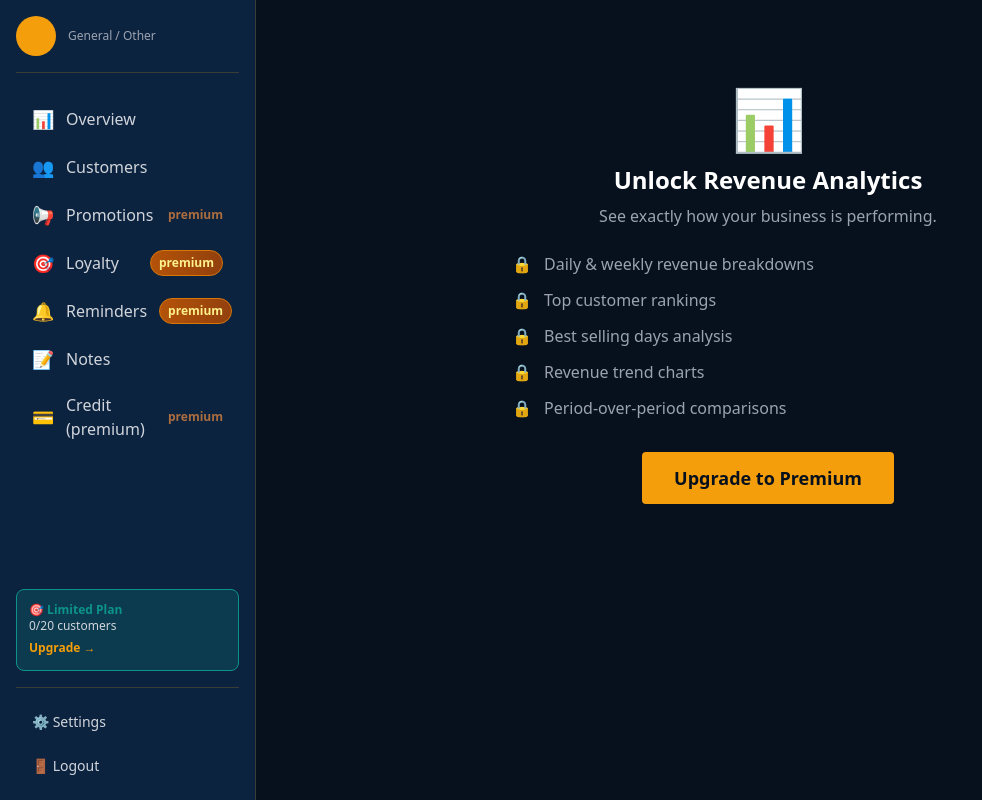
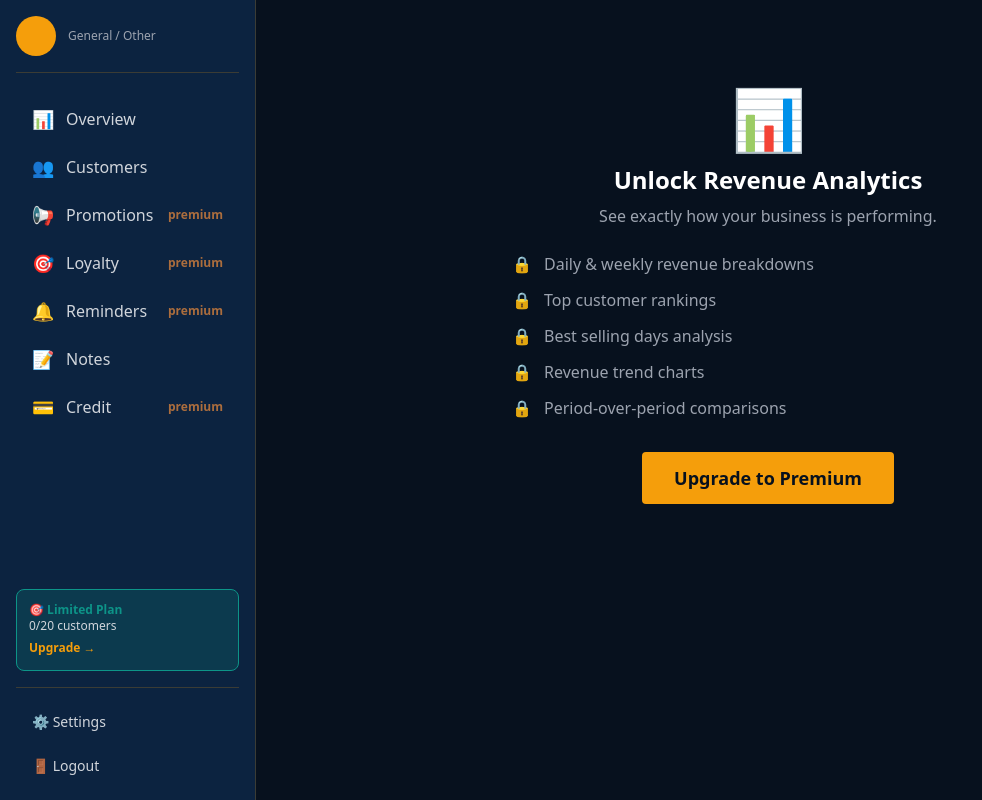
Before and after one commit to jira54/campo, a Django app: page /analytics/ in a window 1280 px wide. Shown: the whole page, without its empty margins (0-982 px from the left). Run offline with Django 5.2, Linux system fonts and the light colour scheme; the visitor is signed in with stand-in values (Sample User, id 1); data that the repository does not hold is empty; some libraries are stand-ins or nearby versions.

Commit message:
Fix premium badges - consistent orange styling and remove (premium) text
- All premium badges now consistently use orange text (text-orange-400)
- Removed '(premium)' text from feature names for premium users
- Promotions already had premium badge - now all premium features show orange 'premium' text
- Clean distinction: feature names in gray, 'premium' word in orange
- Consistent styling across all premium features

```diff
--- a/templates/partials/sidebar.html
+++ b/templates/partials/sidebar.html
@@ -59,22 +59,22 @@
         {% if user.is_premium %}
         <a href="{% url 'customers:loyalty_dashboard' %}" class="flex items-center gap-3 px-4 py-2 rounded-lg {% if page == 'loyalty' %}bg-gold text-deep shadow-lg shadow-gold/30{% else %}text-gray-300 hover:bg-gradient-to-r hover:from-blue-800 hover:to-blue-700 hover:text-gray-100 hover:scale-105 hover:shadow-lg hover:shadow-gray-20{% endif %} transition-all duration-300 ease-out">
             <span class="text-lg">🎯</span>
-            <span>Loyalty (premium)</span>
+            <span>Loyalty</span>
         </a>
         <a href="{% url 'customers:smart_reminders' %}" class="flex items-center gap-3 px-4 py-2 rounded-lg {% if page == 'reminders' %}bg-gold text-deep shadow-lg shadow-gold/30{% else %}text-gray-300 hover:bg-gradient-to-r hover:from-blue-800 hover:to-blue-700 hover:text-gray-100 hover:scale-105 hover:shadow-lg hover:shadow-gray-20{% endif %} transition-all duration-300 ease-out">
             <span class="text-lg">🔔</span>
-            <span>Reminders (premium)</span>
+            <span>Reminders</span>
         </a>
         {% else %}
         <a href="{% url 'customers:loyalty_dashboard' %}" class="flex items-center gap-3 px-4 py-2 rounded-lg {% if page == 'loyalty' %}bg-gold text-deep shadow-lg shadow-gold/30{% else %}text-gray-300 hover:bg-gradient-to-r hover:from-blue-800 hover:to-blue-700 hover:text-gray-100 hover:scale-105 hover:shadow-lg hover:shadow-gray-20{% endif %} transition-all duration-300 ease-out">
             <span class="text-lg">🎯</span>
             <span>Loyalty</span>
-            <span class="text-xs bg-gradient-to-r from-amber-700 to-amber-800 text-yellow-200 px-2 py-1 rounded-full font-bold ml-auto border border-amber-600">premium</span>
+            <span class="text-xs text-orange-400 font-bold ml-auto animate-pulse">premium</span>
         </a>
         <a href="{% url 'customers:smart_reminders' %}" class="flex items-center gap-3 px-4 py-2 rounded-lg {% if page == 'reminders' %}bg-gold text-deep shadow-lg shadow-gold/30{% else %}text-gray-300 hover:bg-gradient-to-r hover:from-blue-800 hover:to-blue-700 hover:text-gray-100 hover:scale-105 hover:shadow-lg hover:shadow-gray-20{% endif %} transition-all duration-300 ease-out">
             <span class="text-lg">🔔</span>
             <span>Reminders</span>
-            <span class="text-xs bg-gradient-to-r from-amber-700 to-amber-800 text-yellow-200 px-2 py-1 rounded-full font-bold ml-auto border border-amber-600">premium</span>
+            <span class="text-xs text-orange-400 font-bold ml-auto animate-pulse">premium</span>
         </a>
         {% endif %}
 
@@ -85,7 +85,7 @@
 
         <a href="{% url 'credit:credit_list' %}" class="flex items-center gap-3 px-4 py-2 rounded-lg {% if page == 'credit' %}bg-gold text-deep shadow-lg shadow-gold/30{% else %}text-gray-300 hover:bg-gradient-to-r hover:from-blue-800 hover:to-blue-700 hover:text-gray-100 hover:scale-105 hover:shadow-lg hover:shadow-gray-20{% endif %} transition-all duration-300 ease-out">
             <span class="text-lg">💳</span>
-            <span>Credit (premium)</span>
+            <span>Credit</span>
             {% if not user.is_premium %}
                 <span class="text-xs text-orange-400 font-bold ml-auto animate-pulse">premium</span>
             {% endif %}
```
